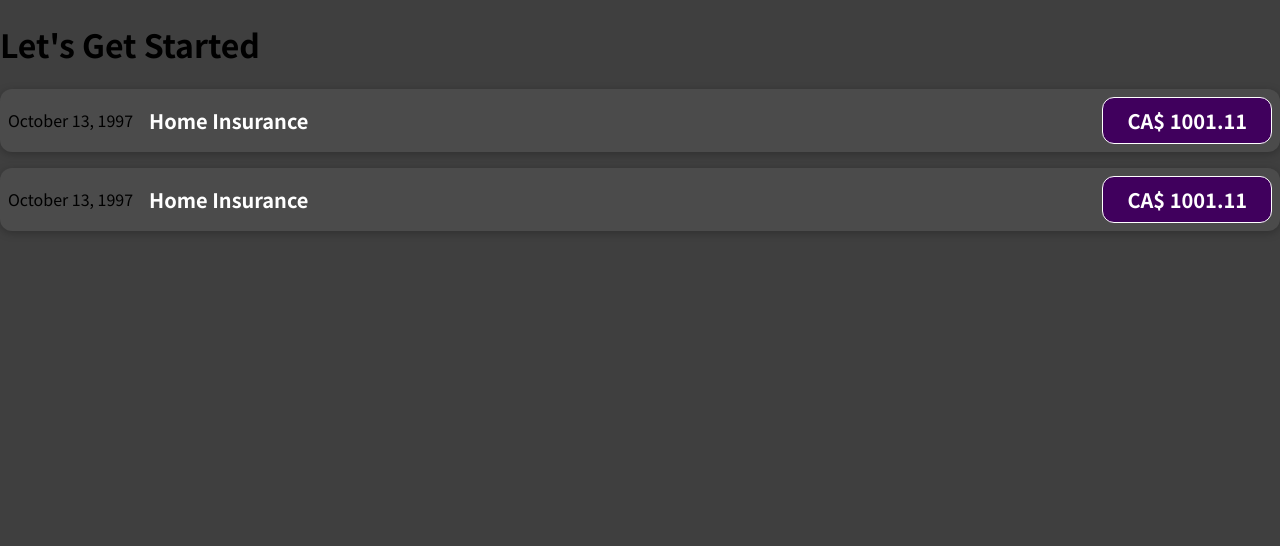
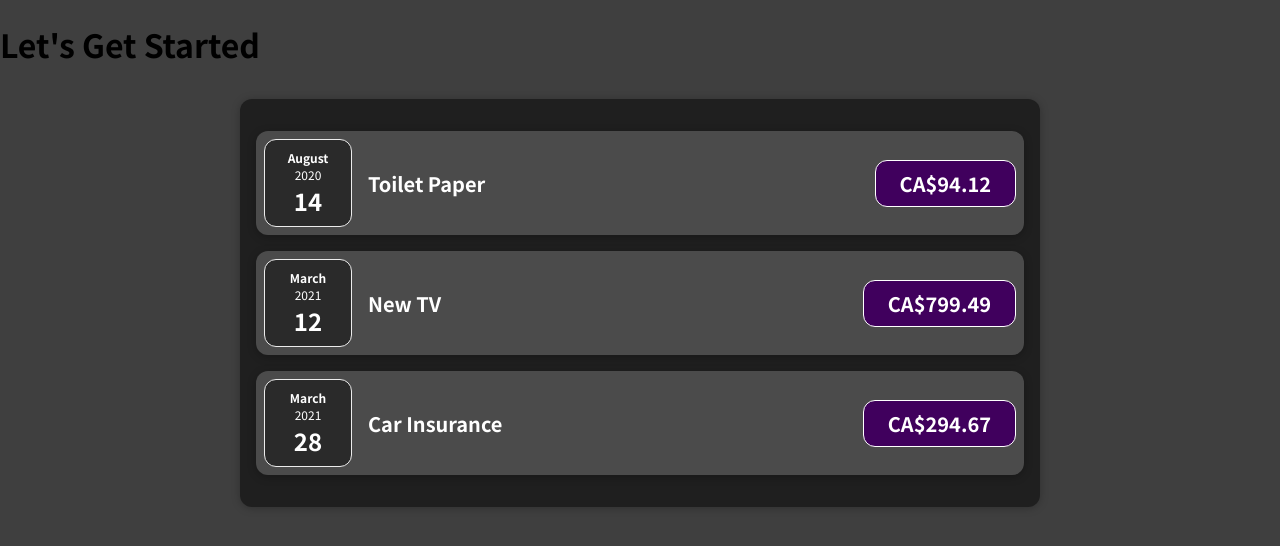
Before and after one commit to SahilFruitwala/react-complete-guide-course, a React (Create React App) app: page / in a window 1280 px wide. Shown: the top 546 px of the page. Built offline with nearby package versions, Linux system fonts and the light colour scheme; the HTML template or start-up script is replaced by a standard one.

Commit message:
Separate Date into another component and did a small assignment 1

```diff
--- a/package.json
+++ b/package.json
@@ -33,5 +33,8 @@
       "last 1 firefox version",
       "last 1 safari version"
     ]
+  },
+  "devDependencies": {
+    "prettier": "^2.5.1"
   }
 }
--- a/src/App.jsx
+++ b/src/App.jsx
@@ -1,11 +1,31 @@
-import ExpenseItem from "./components/ExpenseItem";
+import ExpenseList from "./components/ExpenseList";
 
 const App = () => {
+  const expenses = [
+    {
+      id: 'e1',
+      title: 'Toilet Paper',
+      amount: 94.12,
+      date: new Date(2020, 7, 14),
+    },
+    { id: 'e2', title: 'New TV', amount: 799.49, date: new Date(2021, 2, 12) },
+    {
+      id: 'e3',
+      title: 'Car Insurance',
+      amount: 294.67,
+      date: new Date(2021, 2, 28),
+    },
+    {
+      id: 'e4',
+      title: 'New Desk (Wooden)',
+      amount: 450,
+      date: new Date(2021, 5, 12),
+    },
+  ];
   return (
     <div>
       <h1>Let's Get Started</h1>
-      <ExpenseItem />
-      <ExpenseItem></ExpenseItem>
+      <ExpenseList expenses={expenses} />
     </div>
   );
 }
--- /dev/null
+++ b/src/components/ExpenseDate.css
@@ -0,0 +1,26 @@
+.expense-date {
+  display: flex;
+  flex-direction: column;
+  width: 5.5rem;
+  height: 5.5rem;
+  border: 1px solid #ececec;
+  background-color: #2a2a2a;
+  color: white;
+  border-radius: 12px;
+  align-items: center;
+  justify-content: center;
+}
+
+.expense-date__month {
+  font-size: 0.75rem;
+  font-weight: bold;
+}
+
+.expense-date__year {
+  font-size: 0.75rem;
+}
+
+.expense-date__day {
+  font-size: 1.5rem;
+  font-weight: bold;
+}
--- /dev/null
+++ b/src/components/ExpenseDate.jsx
@@ -0,0 +1,16 @@
+import './ExpenseDate.css';
+
+const ExpenseDate = props => {
+	const day = props.date.toLocaleString('en-US', { day: '2-digit' });
+	const month = props.date.toLocaleString('en-US', { month: 'long' });
+	const year = props.date.getFullYear();
+	return (
+		<div className="expense-date">
+			<div className="expense-date__month">{month}</div>
+			<div className="expense-date__year">{year}</div>
+			<div className="expense-date__day">{day}</div>
+		</div>
+	);
+};
+
+export default ExpenseDate;
--- a/src/components/ExpenseItem.jsx
+++ b/src/components/ExpenseItem.jsx
@@ -1,12 +1,15 @@
 import './ExpenseItem.css';
+import ExpenseDate from './ExpenseDate';
 
-const ExpenseItem = () => {
+const ExpenseItem = props => {
+  const { title, amount, date } = { ...props };
+
   return (
     <div className="expense-item">
-      <div>October 13, 1997</div>
+      <ExpenseDate date={date} />
       <div className="expense-item__description">
-        <h2>Home Insurance</h2>
-        <div className="expense-item__price">CA$ 1001.11</div>
+        <h2>{title}</h2>
+        <div className="expense-item__price">CA${amount}</div>
       </div>
     </div>
   );
--- /dev/null
+++ b/src/components/ExpenseList.css
@@ -0,0 +1,9 @@
+.expenses {
+  padding: 1rem;
+  background-color: rgb(31, 31, 31);
+  margin: 2rem auto;
+  width: 50rem;
+  max-width: 95%;
+  border-radius: 12px;
+  box-shadow: 0 1px 8px rgba(0, 0, 0, 0.25);
+}
--- /dev/null
+++ b/src/components/ExpenseList.jsx
@@ -0,0 +1,26 @@
+import "./ExpenseList.css"
+import ExpenseItem from './ExpenseItem';
+
+const ExpenseList = props => {
+	return (
+		<div className="expenses">
+			<ExpenseItem
+				title={props.expenses[0]?.title}
+				amount={props.expenses[0]?.amount}
+				date={props.expenses[0]?.date}
+			/>
+			<ExpenseItem
+				title={props.expenses[1]?.title}
+				amount={props.expenses[1]?.amount}
+				date={props.expenses[1]?.date}
+			/>
+			<ExpenseItem
+				title={props.expenses[2]?.title}
+				amount={props.expenses[2]?.amount}
+				date={props.expenses[2]?.date}
+			/>
+		</div>
+	);
+};
+
+export default ExpenseList;
```
Also changed, not shown: 2 other files (tests, documents, lock files or other folders).
